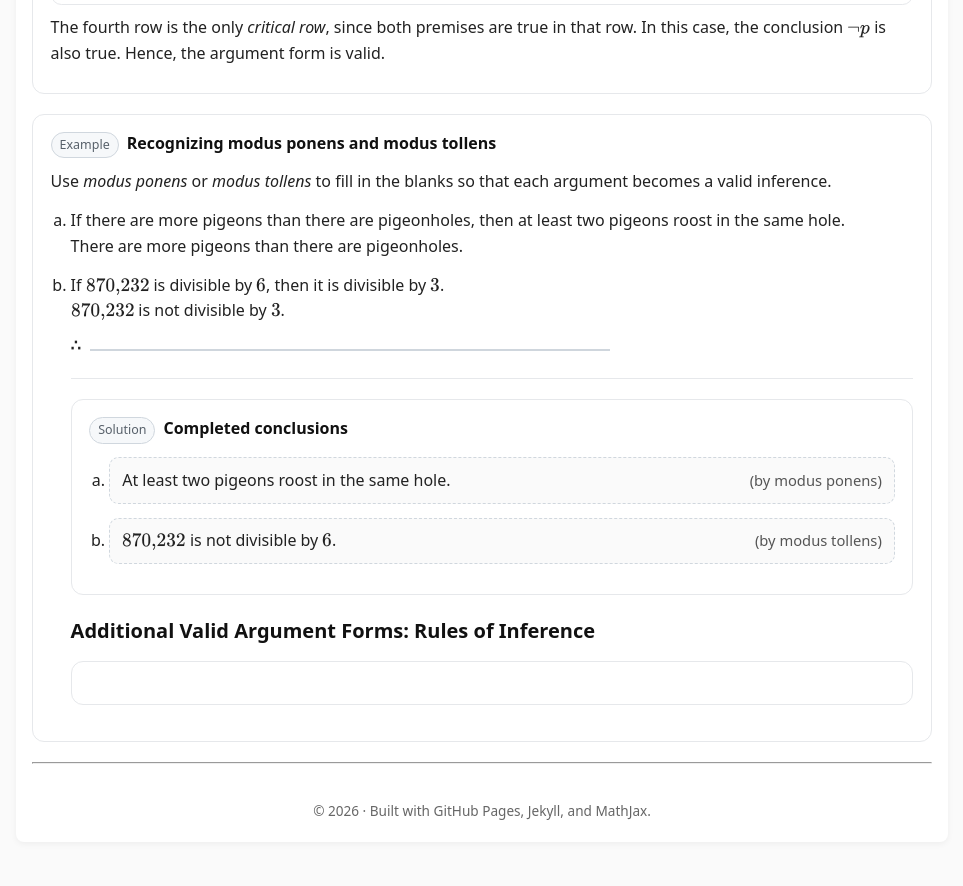
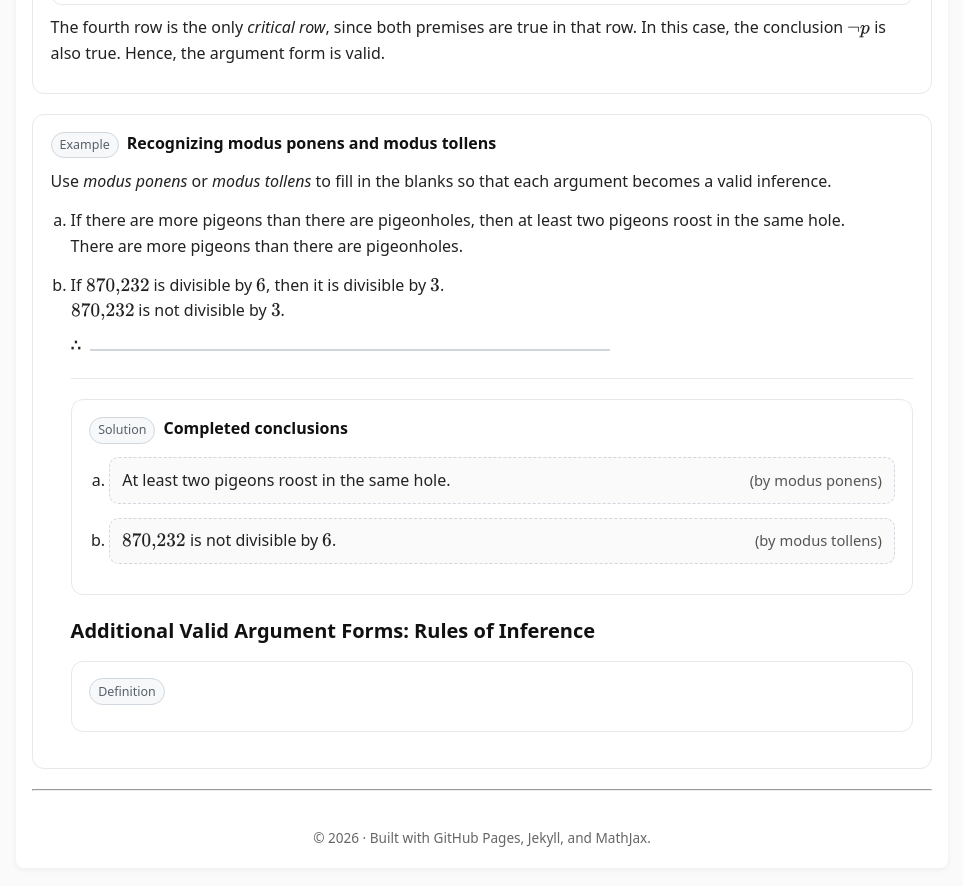
Before and after one commit to SaleemKamaludin/SaleemKamaludin.github.io, a Jekyll site: the page built from courses/comp1604/lecture-notes/lecture-01/index.md, in a window 1280 px wide and 900 px high, scrolled down 5238 px. Shown: the top 886 px of the window, without its empty margins (158-1121 px from the left). Built offline with Jekyll 4.4.1, drawn with Linux system fonts in a browser that asks for light colours.

Commit message:
Update index.md

```diff
--- a/courses/comp1604/lecture-notes/lecture-01/index.md
+++ b/courses/comp1604/lecture-notes/lecture-01/index.md
@@ -1759,3 +1759,4 @@ It is instructive to verify that modus ponens is a valid argument form. Doing so
   <!-- Definition -->
 <div class="box" id="def-rule-of-inference">
  <div class="box-header">
+  <span class="tag">Definition</span>
```
